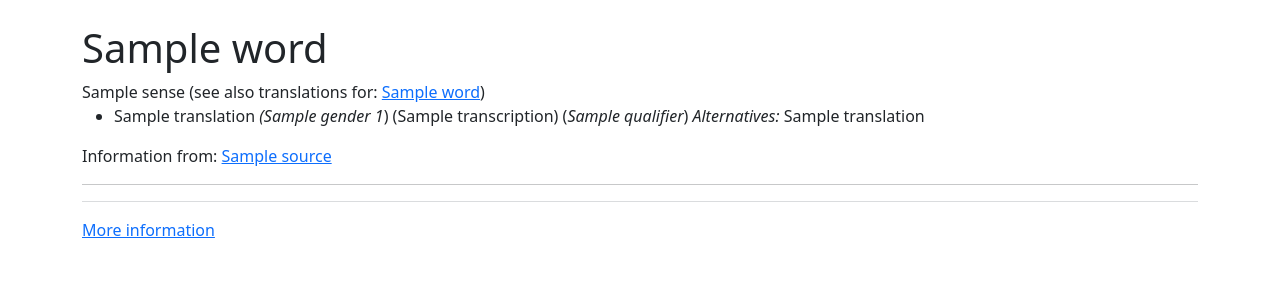
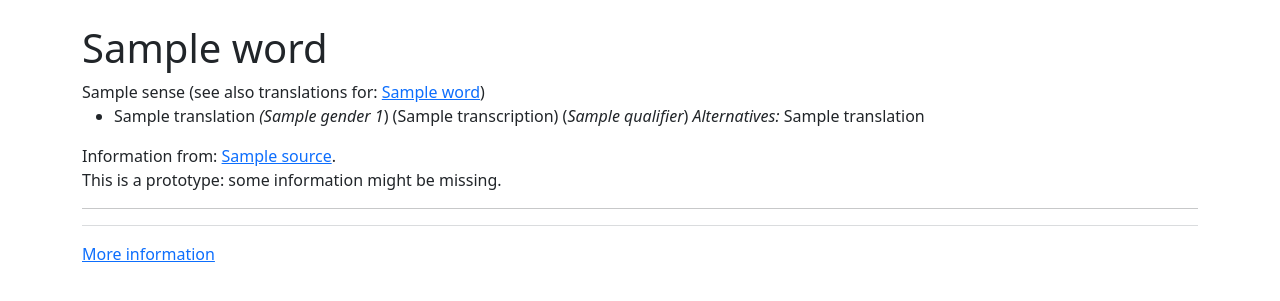
Before and after one commit to cpina/kamus-dictionary, a Django app: template kamus/core/templates/kamus/translation.html in a window 1280 px wide. Shown: the top 301 px of the page. Run offline with Django 4.2, Linux system fonts and the light colour scheme; the template is opened without the code that fills it: most values are stand-ins (such as "Sample title", 1, 10 or a date in 2020); some libraries are stand-ins or nearby versions.

Commit message:
Add disclaimer

```diff
--- a/kamus/core/templates/kamus/translation.html
+++ b/kamus/core/templates/kamus/translation.html
@@ -25,7 +25,8 @@
     {% endfor %}
 
     <p>
-        Information from: <a href="{{ translations.source }}">{{ translations.source }}</a>
+        Information from: <a href="{{ translations.source }}">{{ translations.source }}</a>.<br>
+        This is a prototype: some information might be missing.
     </p>
     <hr>
     {% crispy search %}
```
